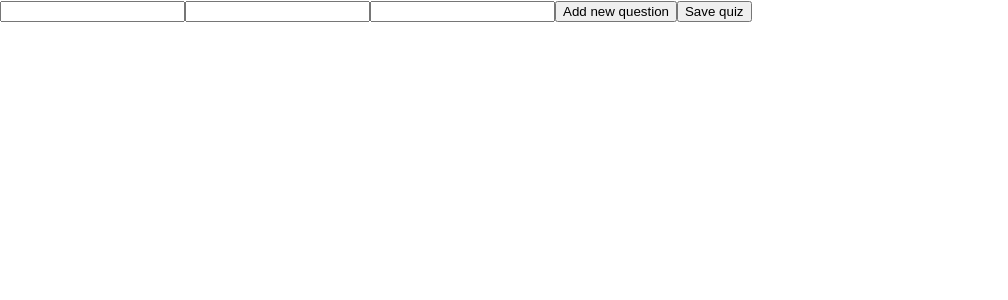
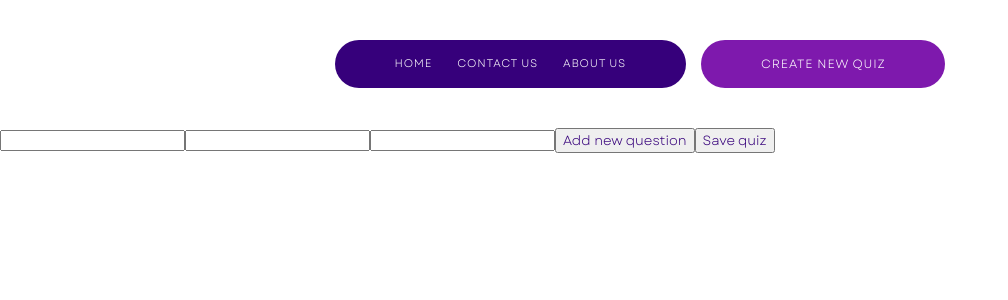
Before and after one commit to jigyasudhingra/quiz-app, a React (Create React App) app: page /create in a window 1280 px wide. Shown: the top 300 px of the page, without its empty margins (0-1008 px from the left). Built offline with nearby package versions, Linux system fonts and the light colour scheme.

Commit message:
Navbar created

```diff
--- a/src/App.js
+++ b/src/App.js
@@ -2,6 +2,7 @@ import { createBrowserRouter, RouterProvider } from "react-router-dom";
 import Home from "./Screens/Home";
 import QuizPlay from "./Screens/QuizPlay";
 import QuizDemo from "./Screens/QuizDemo";
+import Navbar from "./Navbar";
 
 const routes = createBrowserRouter([
   {
@@ -25,6 +26,7 @@ const routes = createBrowserRouter([
 const App = () => {
   return (
     <div>
+      <Navbar />
       <RouterProvider router={routes} />
     </div>
   );
--- /dev/null
+++ b/src/Navbar.jsx
@@ -0,0 +1,72 @@
+const Navbar = () => {
+  return (
+    <div
+      style={{
+        width: "100%",
+        justifyContent: "center",
+        display: "flex",
+        gap: 15,
+        paddingTop: 40,
+        paddingBottom: 40,
+      }}
+    >
+      <div
+        style={{
+          display: "flex",
+          borderRadius: 30,
+          background: "#36007B",
+          padding: "15px 60px",
+        }}
+      >
+        <div
+          style={{
+            color: "white",
+            display: "flex",
+            gap: 25,
+            zIndex: 100,
+            textTransform: "uppercase",
+            letterSpacing: 0.8,
+            fontSize: 11,
+          }}
+        >
+          <p
+            style={{
+              cursor: "pointer",
+            }}
+            onClick={() => {
+              window.location.href = "/";
+            }}
+          >
+            Home
+          </p>
+          <p>Contact Us</p>
+          <p>About Us</p>
+        </div>
+      </div>
+      <div
+        style={{
+          borderRadius: 30,
+          background: "#7E19AD",
+          padding: "15px 60px",
+          textTransform: "uppercase",
+          letterSpacing: 0.8,
+          fontSize: 11,
+        }}
+      >
+        <div
+          style={{
+            color: "white",
+            cursor: "pointer",
+          }}
+          onClick={() => {
+            window.location.href = "/create";
+          }}
+        >
+          Create new quiz
+        </div>
+      </div>
+    </div>
+  );
+};
+
+export default Navbar;
--- a/src/Screens/Home/index.jsx
+++ b/src/Screens/Home/index.jsx
@@ -1,6 +1,6 @@
 import { useEffect, useState } from "react";
-import { Link } from "react-router-dom";
 import { getAllQuiz } from "../../fireabse-config";
+import "../../index.css";
 
 const Home = () => {
   const [quizes, setQuizes] = useState([]);
@@ -18,19 +18,28 @@ const Home = () => {
 
   return (
     <div>
-      <Link to="/play">
-        <button>Play</button>
-      </Link>
-      <Link to="/create">
-        <button>Create New Quiz</button>
-      </Link>
       {loading ? (
         <div>loading...</div>
       ) : (
+        <div>
+          <div
+            style={{
+              textAlign: "center",
+              fontFamily: "Garet Heavy",
+              fontSize: 16,
+              letterSpacing: 0.4,
+              color: "#752899",
+            }}
+          >
+            QUIZZES
+          </div>
           <div
             style={{
               display: "flex",
-            flexDirection: "row",
+              gap: 30,
+              flexWrap: "wrap",
+              justifyContent: "center",
+              padding: "2% 20%",
             }}
           >
             {quizes.map((quiz) => {
@@ -38,35 +47,80 @@ const Home = () => {
                 <div
                   key={quiz.id}
                   style={{
-                  border: "1px solid red",
-                  padding: 5,
-                  margin: 5,
-                  cursor: "pointer",
+                    backgroundColor: "#ebe6f2",
+                    padding: 25,
+                    borderRadius: 10,
+                    textAlign: "center",
+                    maxWidth: 130,
                   }}
                 >
-                <div>{quiz.name}</div>
-                <div>{quiz.duration}</div>
-                <div>{quiz.description}</div>
-                <div>{quiz?.questions.length} Questions</div>
-                <div>
+                  <div
+                    className="heading1"
+                    style={{
+                      textTransform: "uppercase",
+                      fontSize: 10,
+                    }}
+                  >
+                    <strong>{quiz.name}</strong>
+                  </div>
+                  <div
+                    style={{
+                      marginTop: 8,
+                      textTransform: "uppercase",
+                      fontSize: 8,
+                      color: "#752899",
+                    }}
+                  >
+                    {quiz?.questions.length} Questions
+                  </div>
+                  <div
+                    className="text1"
+                    style={{
+                      marginTop: 8,
+                      fontSize: 10,
+                    }}
+                  >
+                    {quiz.description}
+                  </div>
+                  <div
+                    style={{
+                      marginTop: 8,
+                    }}
+                  >
                     <button
+                      style={{
+                        border: "none",
+                        background: "none",
+                        textTransform: "uppercase",
+                        fontSize: 10,
+                        letterSpacing: 0.4,
+                      }}
                       onClick={() => {
                         window.location.href = "/play/" + quiz.id;
                       }}
                     >
-                    Play
+                      <b>Play</b>
                     </button>
+                    <span> ⎸ </span>
                     <button
+                      style={{
+                        border: "none",
+                        background: "none",
+                        textTransform: "uppercase",
+                        fontSize: 10,
+                        letterSpacing: 0.4,
+                      }}
                       onClick={() => {
                         window.location.href = "/edit/" + quiz.id;
                       }}
                     >
-                    Edit
+                      <b>Edit</b>
                     </button>
                   </div>
                 </div>
               );
             })}
+          </div>
         </div>
       )}
     </div>
--- a/src/Screens/QuizDemo.jsx
+++ b/src/Screens/QuizDemo.jsx
@@ -184,14 +184,17 @@ const QuizDemo = () => {
           />
           <span
             style={{
-              fontSize: 25,
+              fontSize: 8,
+              letterSpacing: 0.4,
+              color: "red",
             }}
             onClick={() => deleteQuestion(index)}
           >
-            ␡
+            DEL
           </span>
           <div>
             {question?.options?.map((option, idx) => (
+              <>
                 <div
                   key={index + idx + option}
                   style={{
@@ -209,19 +212,24 @@ const QuizDemo = () => {
                     value={option.optionStatement}
                     onChange={(e) => updateQuestionOption(e, index, idx)}
                   />
+
                   <span onClick={() => makeCorrectHandler(index, idx)}>
                     make it
                     {!option.correct ? " correct" : " incorrect"}
                   </span>
                   <span
                     style={{
-                    fontSize: 25,
+                      fontSize: 8,
+                      letterSpacing: 0.4,
+                      color: "red",
+                      paddingLeft: 7,
                     }}
                     onClick={() => deleteOption(index, idx)}
                   >
-                  ␡
+                    DEL
                   </span>
                 </div>
+              </>
             ))}
           </div>
           <button onClick={() => addNewOption(index)}>Add new option</button>
--- a/src/Screens/QuizPlay/index.jsx
+++ b/src/Screens/QuizPlay/index.jsx
@@ -262,7 +262,7 @@ const QuizPlay = () => {
   };
 
   return (
-    <div className="App">
+    <div>
       <div
         style={{
           display: isStart ? "block" : "none",
--- a/src/index.css
+++ b/src/index.css
@@ -1,8 +1,40 @@
-body {
+@font-face {
+  font-family: "Garet Heavy";
+  src: local("Garet-Heavy"), url("../Assets/Garet-Heavy.ttf") format("truetype");
+}
+
+@font-face {
+  font-family: "Garet Book";
+  src: local("Garet-Book"), url("../Assets/Garet-Book.ttf") format("truetype");
+}
+
+* {
   margin: 0;
-  font-family: -apple-system, BlinkMacSystemFont, "Segoe UI", "Roboto", "Oxygen",
-    "Ubuntu", "Cantarell", "Fira Sans", "Droid Sans", "Helvetica Neue",
-    sans-serif;
   -webkit-font-smoothing: antialiased;
   -moz-osx-font-smoothing: grayscale;
 }
+
+div {
+  color: #36007b;
+  font-family: "Garet Book";
+  font-size: 12px;
+}
+
+button {
+  font-family: "Garet Book";
+  color: #36007b;
+}
+
+.text1 {
+  display: -webkit-box;
+  -webkit-line-clamp: 5;
+  -webkit-box-orient: vertical;
+  overflow: hidden;
+}
+
+.heading1 {
+  display: -webkit-box;
+  -webkit-line-clamp: 1;
+  -webkit-box-orient: vertical;
+  overflow: hidden;
+}
```
Also changed, not shown: Assets/Garet-Book.ttf (added), Assets/Garet-Heavy.ttf (added). Lines whose indentation alone changed are shown as unchanged.
